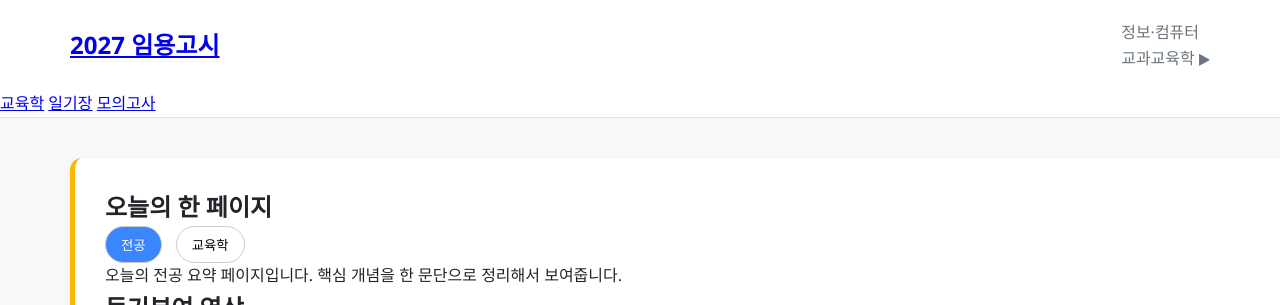
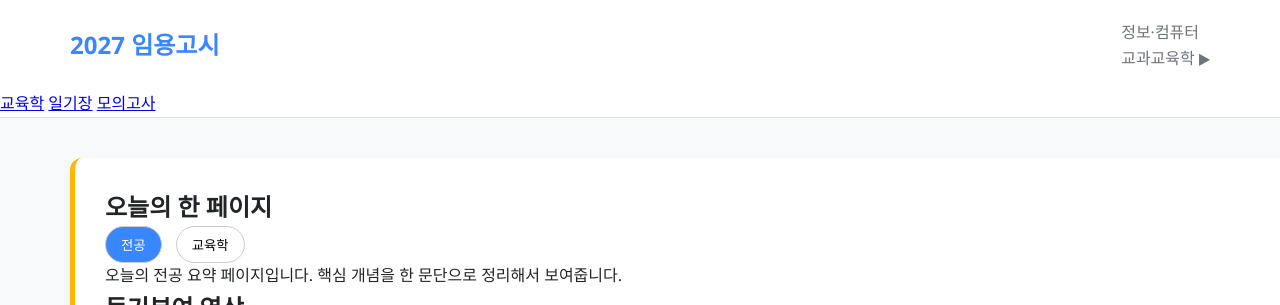
Before and after one commit to EnviMJ/mjhome, a plain HTML site: page index.html in a window 1280 px wide. In both pictures the pointer is over the link "2027 임용고시". Shown: the top 305 px of the page. Drawn offline with Linux system fonts and the light colour scheme.

Commit message:
Update style.css

```diff
--- a/style.css
+++ b/style.css
@@ -39,6 +39,18 @@ header {
 header h1 {
     font-size: 1.5rem;
     color: var(--color-primary);
+}
+
+.site-title {
+    color: var(--color-primary);
+    text-decoration: none;
+}
+
+.site-title:visited,
+.site-title:hover,
+.site-title:focus {
+    color: var(--color-primary);
+    text-decoration: none;
 }
 
 nav a {
```
